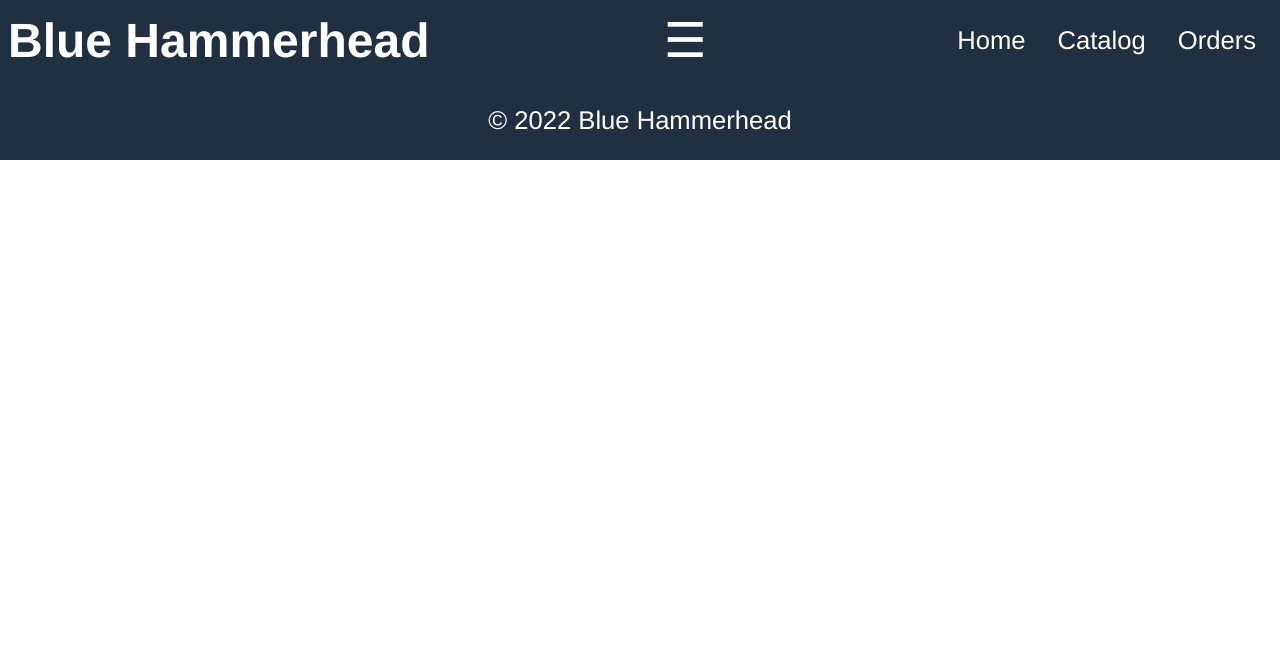
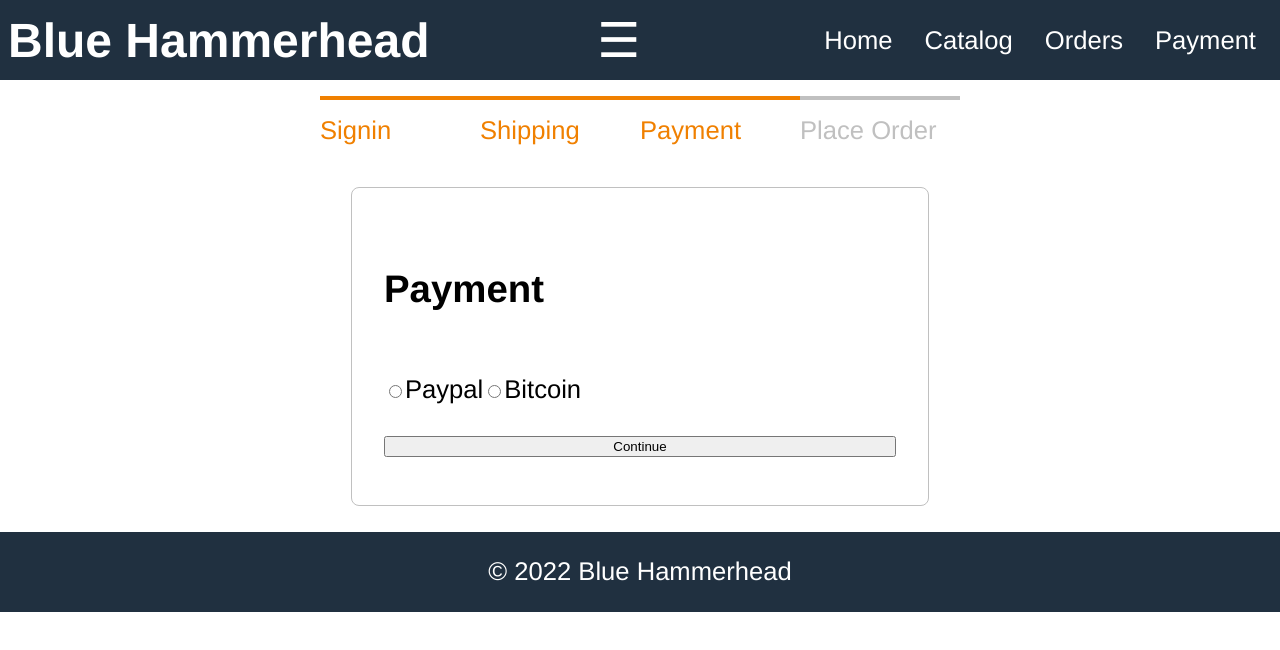
Before and after one commit to Project-Blue-Hammerhead/project-blue-hammerhead-web, a React (Create React App) app in the folder frontend/: page /payment in a window 1280 px wide. Shown: the top 650 px of the page. Built offline with nearby package versions, Linux system fonts and the light colour scheme.

Commit message:
adds payment components

```diff
--- a/frontend/src/App.tsx
+++ b/frontend/src/App.tsx
@@ -3,6 +3,7 @@
 import Products from './Products/Products';
 import Orders from './Orders/Orders';
 import OrderDetail from './Orders/OrderDetail';
+import PaymentScreen from './Payment/Payment';
 import './App.css';
 
 function App() {
@@ -31,6 +32,7 @@
             <Link to="/">Home</Link>
             <Link to="/catalog">Catalog</Link>
             <Link to="/orders">Orders</Link>
+            <Link to="/payment">Payment</Link>
           </div>
         </header>
 
@@ -60,6 +62,7 @@
             <Route path="/catalog" element={<Products />} />
             <Route path="/orders" element={<Orders />} />
             <Route path="/order/:id" element={<OrderDetail />} />
+            <Route path="/payment" element={<PaymentScreen />} />
           </Routes>
         </main>
 
--- /dev/null
+++ b/frontend/src/Payment/CheckoutSteps.tsx
@@ -0,0 +1,14 @@
+import React from 'react';
+
+function CheckoutSteps(props: any) {
+  return (
+    <div className="checkout-steps">
+      <div className={props.step1 ? 'active' : ''}>Signin</div>
+      <div className={props.step2 ? 'active' : ''}>Shipping</div>
+      <div className={props.step3 ? 'active' : ''}>Payment</div>
+      <div className={props.step4 ? 'active' : ''}>Place Order</div>
+    </div>
+  );
+}
+
+export default CheckoutSteps;
--- /dev/null
+++ b/frontend/src/Payment/Payment.tsx
@@ -0,0 +1,52 @@
+import React from 'react';
+import CheckoutSteps from './CheckoutSteps';
+
+function PaymentScreen() {
+  const submitHandler = () => {
+    alert("Payment processing...");
+  };
+
+  return (
+    <div>
+      <CheckoutSteps step1 step2 step3></CheckoutSteps>
+
+      <div className="form">
+        <form onSubmit={submitHandler}>
+          <ul className="form-container">
+            <li>
+              <h2>Payment</h2>
+            </li>
+
+            <li>
+              <div>
+                <input
+                  type="radio"
+                  name="paymentMethod"
+                  id="paymentMethod"
+                  value="paypal"
+                />
+                <label htmlFor="paymentMethod">Paypal</label>
+
+                <input
+                  type="radio"
+                  name="paymentMethod"
+                  id="paymentMethod"
+                  value="bitcoin"
+                />
+                <label htmlFor="paymentMethod">Bitcoin</label>
+              </div>
+            </li>
+
+            <li>
+              <button type="submit" className="button primary">
+                Continue
+              </button>
+            </li>
+          </ul>
+        </form>
+      </div>
+    </div>
+  );
+}
+
+export default PaymentScreen;
--- a/frontend/src/index.css
+++ b/frontend/src/index.css
@@ -165,3 +165,51 @@
 tbody > tr:nth-child(odd) {
   background-color: #f0f0f0;
 }
+.checkout-steps {
+  display: flex;
+  justify-content: space-between;
+  width: 40rem;
+  margin: 1rem auto;
+}
+
+.checkout-steps > div {
+  border-top: 0.3rem #c0c0c0 solid;
+  color: #c0c0c0;
+  flex: 1 1;
+  padding-top: 1rem;
+}
+
+.checkout-steps > div.active {
+  border-top: 0.3rem #f08000 solid;
+  color: #f08000;
+}
+
+.form {
+  display: flex;
+  justify-content: center;
+  align-items: center;
+  height: 100%;
+}
+
+.form-container {
+  display: flex;
+  flex-direction: column;
+  width: 32rem;
+  padding: 2rem;
+  border: 0.1rem #c0c0c0 solid;
+  border-radius: 0.5rem;
+  list-style-type: none;
+}
+
+.form-container li {
+  display: flex;
+  flex-direction: column;
+  margin-bottom: 1rem;
+  margin-top: 1rem;
+}
+
+input {
+  padding: 1rem;
+  border: 0.1rem #c0c0c0 solid;
+  border-radius: 0.5rem;
+}
```
